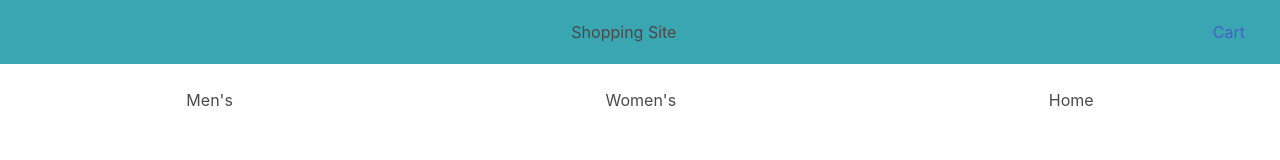
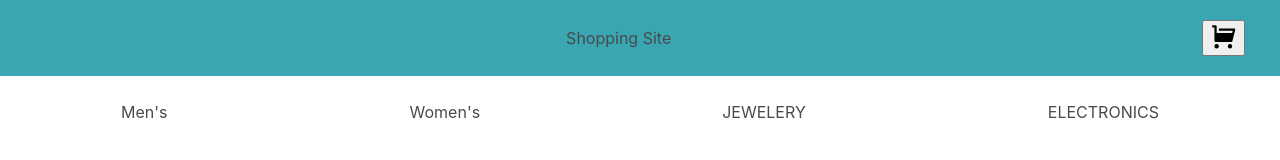
Before and after one commit to Sadjo456/project1, a plain HTML site: page index.html in a window 1280 px wide. Drawn offline with nearby package versions, Linux system fonts and the light colour scheme; no server answers.

Commit message:
category filter, add to cart button

```diff
--- a/assest/css/style.css
+++ b/assest/css/style.css
@@ -39,3 +39,11 @@ ul {
 #shopping-home {
   display: inline-flex;
 }
+
+.category {
+  cursor: pointer;
+}
+
+.category:hover {
+  box-shadow: 0 0 2px 1px rgba(0, 140, 186, 0.5);
+}
--- a/assest/js/script.js
+++ b/assest/js/script.js
@@ -4,21 +4,20 @@ var productEl = document.querySelector("#prod-elem");
 var categories = document.querySelectorAll(".category");
 var productCardEl = document.querySelector("#product-card");
 
-function testing() {
 categories.forEach((category) => {
   var catAttri = category.getAttribute("data-id");
 
   category.addEventListener("click", (event) => {
     event.preventDefault();
-      var categoryUrl =
-        "https://fakestoreapi.com/products/category/" + catAttri;
-      //getProduct(categoryUrl);
+    var categoryUrl = "https://fakestoreapi.com/products/category/" + catAttri;
+    getProduct(categoryUrl);
     console.log(categoryUrl);
   });
 });
-}
 
-function getProduct() {
+// categories - men's clothing, jewelery, electronics, women's clothing
+
+function getProduct(fakeStoreUrl) {
   productEl.innerHTML = "";
   fetch(fakeStoreUrl).then(function (response) {
     response.json().then(function (data) {
@@ -35,6 +34,7 @@ function getProduct() {
         var cardImage = document.createElement("img");
         var cardName = document.createElement("h5");
         var cardPrice = document.createElement("h5");
+        var cardCart = document.createElement("button");
 
         //append card to container
         cardSection.setAttribute("class", "card column is-3");
@@ -50,12 +50,16 @@ function getProduct() {
         cardPrice.setAttribute("class", "card-content column");
         cardSection.append(cardPrice);
 
+        cardCart.setAttribute("class", "card-content column");
+        cardSection.append(cardCart);
+
         cardImage.innerHTML = productImage;
         cardName.innerHTML = productName;
         cardPrice.innerHTML = "$" + productPrice;
+        cardCart.innerHTML = "Add to Cart";
       });
     });
   });
 }
 
-getProduct();
+getProduct(fakeStoreUrl);
--- a/index.html
+++ b/index.html
@@ -19,13 +19,31 @@
           <h1 class="top-element">Shopping Site</h1>
         </div>
         <div class="cart level-right">
-          <a href="/" class="top-element">Cart</a>
+          <button>
+            <svg
+              stroke="currentColor"
+              fill="currentColor"
+              stroke-width="0"
+              viewBox="0 0 24 24"
+              height="2em"
+              width="2em"
+              xmlns="http://www.w3.org/2000/svg"
+            >
+              <g>
+                <path fill="none" d="M0 0h24v24H0z"></path>
+                <path
+                  d="M6 9h13.938l.5-2H8V5h13.72a1 1 0 0 1 .97 1.243l-2.5 10a1 1 0 0 1-.97.757H5a1 1 0 0 1-1-1V4H2V2h3a1 1 0 0 1 1 1v6zm0 14a2 2 0 1 1 0-4 2 2 0 0 1 0 4zm12 0a2 2 0 1 1 0-4 2 2 0 0 1 0 4z"
+                ></path>
+              </g>
+            </svg>
+          </button>
         </div>
       </nav>
       <ul>
-        <li class="mens category level-item" id="mens">Men's</li>
-        <li class="womens category level-item" id="womens">Women's</li>
-        <li class="home category level-item" id="home">Home</li>
+        <li class="category level-item" data-id="men's clothing">Men's</li>
+        <li class="category level-item" data-id="women's clothing">Women's</li>
+        <li class="category level-item" data-id="jewelery">JEWELERY</li>
+        <li class="category level-item" data-id="electronics">ELECTRONICS</li>
       </ul>
 
       <section class="product-container container">
```
Lines whose indentation alone changed are shown as unchanged.
